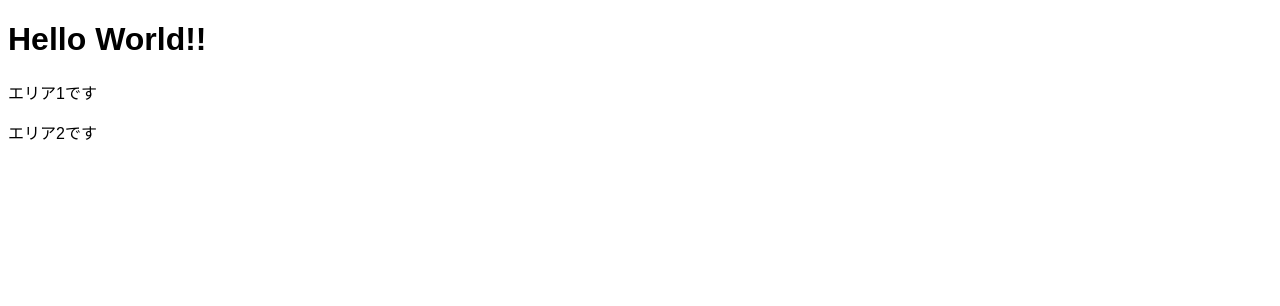
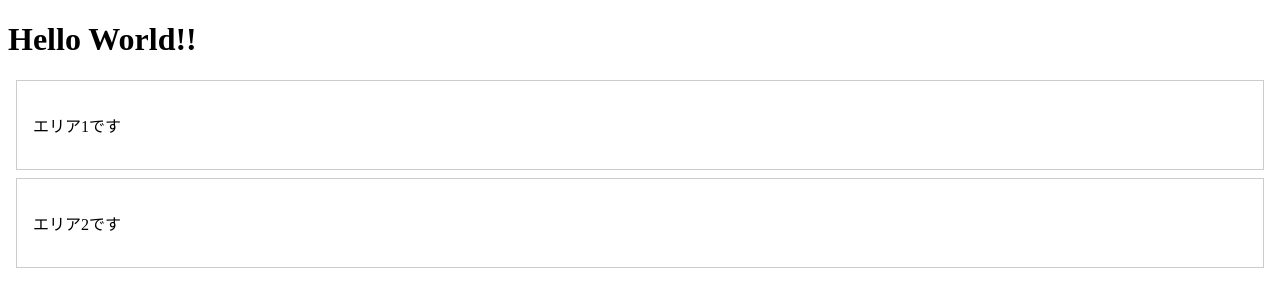
Before and after one commit to Onepiece2424/220709_react_practice, a website built with Parcel: page index.html in a window 1280 px wide. Built offline with nearby package versions, Linux system fonts and the light colour scheme.

Commit message:
CSSの設定

```diff
--- a/src/styles.css
+++ b/src/styles.css
@@ -1,3 +1,5 @@
-body {
-  font-family: sans-serif;
+.container {
+  border: solid 1px #ccc;
+  padding: 16px;
+  margin: 8px;
 }
```
